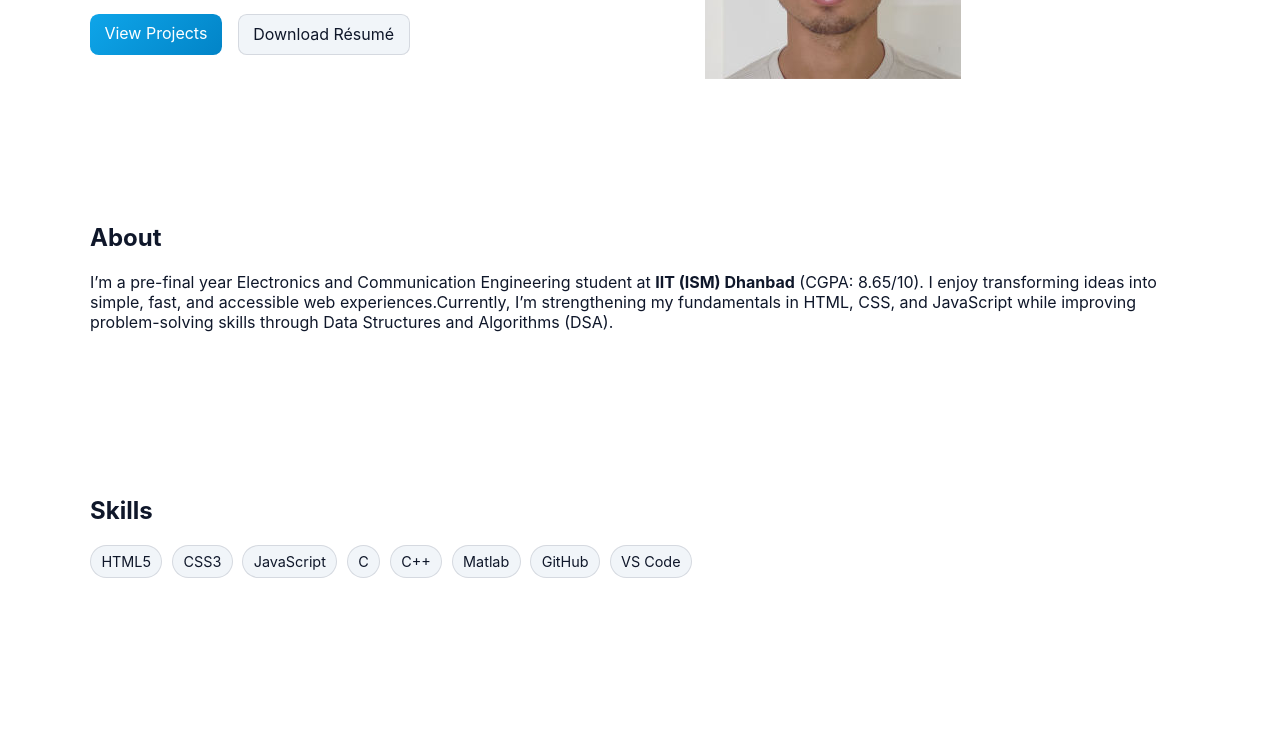
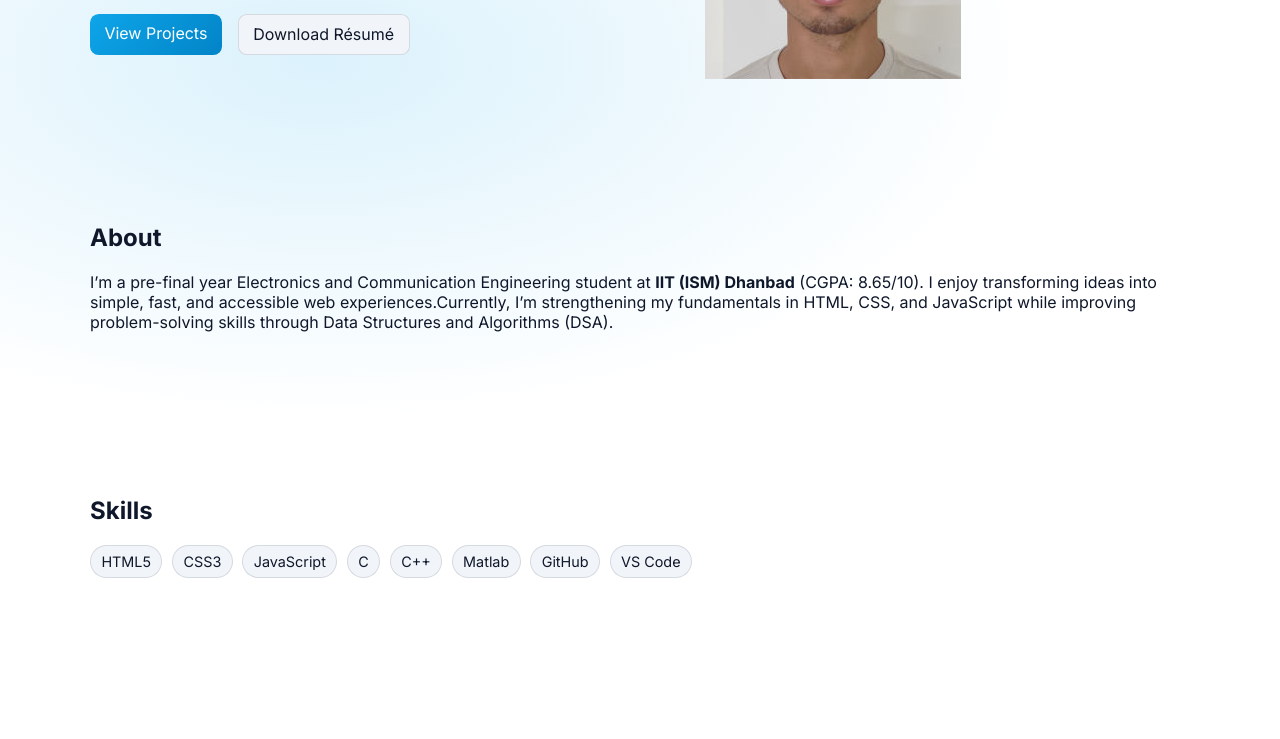
Before and after one commit to kkunal01/portfolio, a plain HTML site: page index.html in a window 1280 px wide. Shown: the part 294-1033 px from the top of the page. Drawn offline with Linux system fonts and the light colour scheme.

Commit message:
basic_structured

```diff
--- a/index.html
+++ b/index.html
@@ -10,9 +10,9 @@
   <meta property="og:description" content="ECE @ IIT (ISM) Dhanbad | Web dev & problem solving" />
   <meta property="og:type" content="website" />
   <meta name="theme-color" content="#0ea5e9" />
-  <!-- <link rel="preconnect" href="https://fonts.googleapis.com">
+  <link rel="preconnect" href="https://fonts.googleapis.com">
   <link rel="preconnect" href="https://fonts.gstatic.com" crossorigin>
-  <link href="https://fonts.googleapis.com/css2?family=Inter:wght@400;500;600;700&display=swap" rel="stylesheet"> -->
+  <link href="https://fonts.googleapis.com/css2?family=Inter:wght@400;500;600;700&display=swap" rel="stylesheet">
   <link rel="stylesheet" href="styles.css" />
 </head>
 <body>
--- a/styles.css
+++ b/styles.css
@@ -14,7 +14,7 @@
 html { scroll-behavior: smooth; }
 body {
   margin: 0; font-family: 'Inter', system-ui, -apple-system, Segoe UI, Roboto, Ubuntu, Cantarell, 'Helvetica Neue', Arial, 'Noto Sans', 'Apple Color Emoji', 'Segoe UI Emoji';
-  color: var(--text); background: radial-gradient(1200px 600px at 100% -10%, rgba(14,165,233,0.15), transparent 60%), var(--bg);
+  color: var(--text); background: radial-gradient(1200px 600px at 25% 15%, rgba(14,165,233,0.15), transparent 60%), var(--bg);
 }
 img { max-width: 100%; height: auto; }
 .container { width: min(1100px, 92%); margin-inline: auto; }
```
